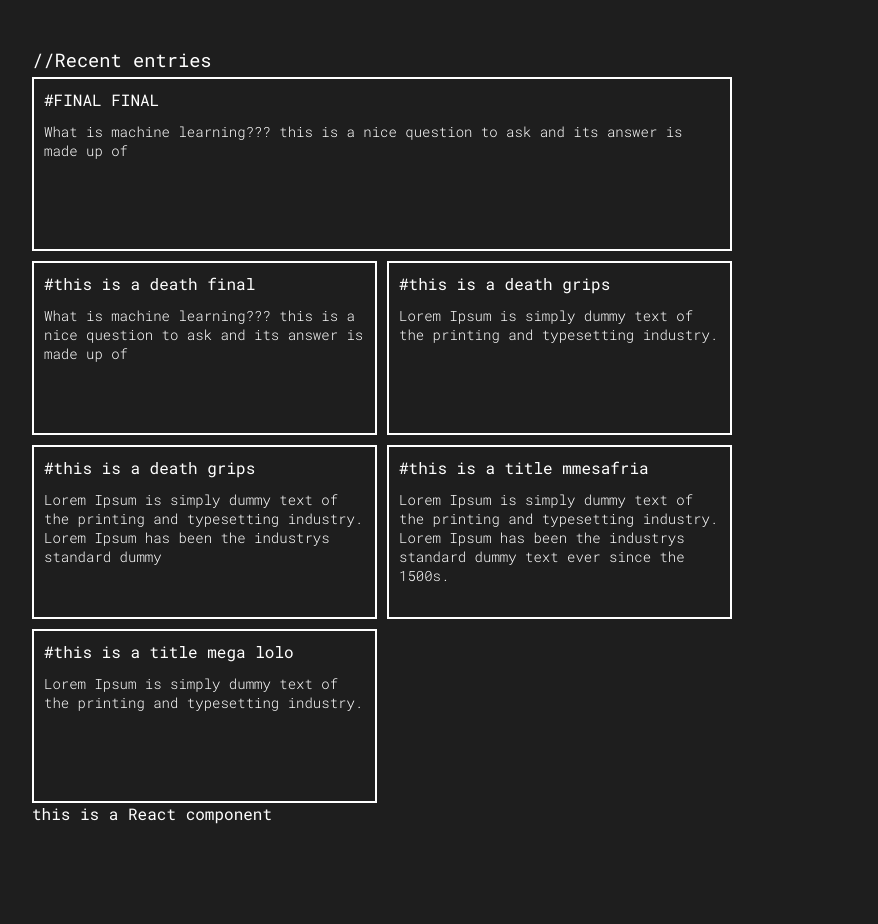
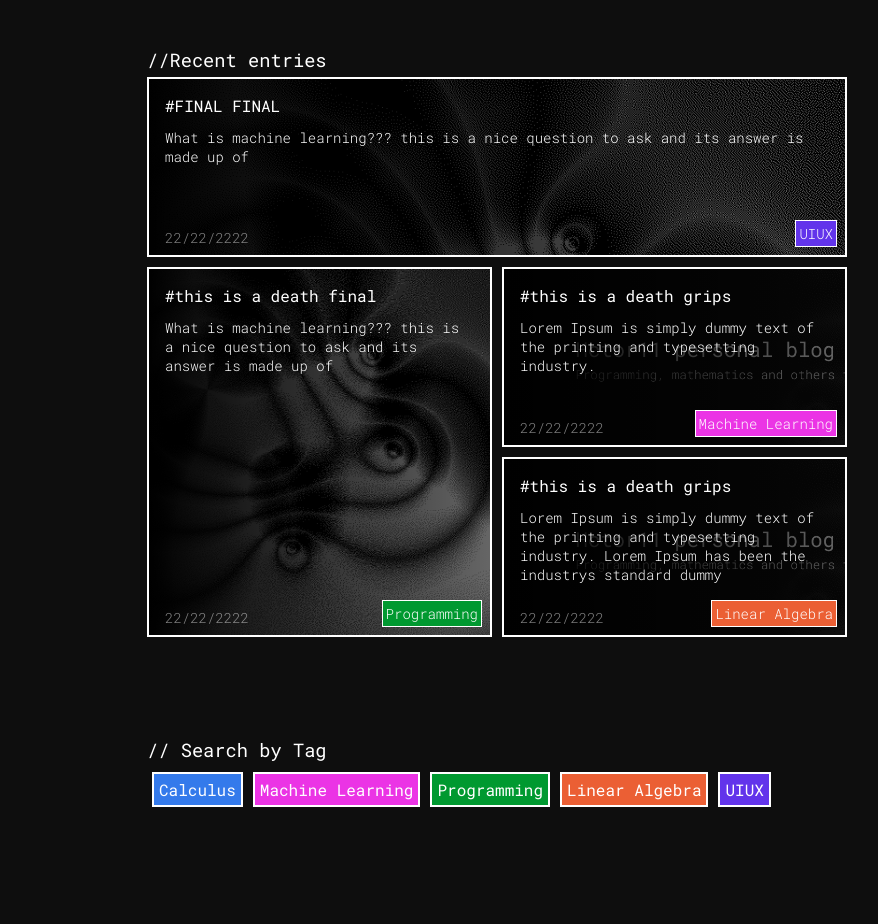
Before and after one commit to Hctor11/personal-blog, an Astro site: page / in a window 1280 px wide. Shown: the part 167-1091 px from the top of the page, without its empty margins (143-1021 px from the left). Built offline with nearby package versions, Linux system fonts and the light colour scheme; Astro itself is replaced by a stand-in of ours.

Commit message:
[add] tags buttons ready to create search

```diff
--- a/src/components/Component.tsx
+++ b/src/components/Component.tsx
@@ -1,7 +1,9 @@
 const Component = () => {
   return (
     <div>
-        this is a React component
+        <h3 style={{fontWeight: '400', marginBottom: '5px'}}>
+          // Search by Tag
+        </h3>
     </div>
   )
 }
--- /dev/null
+++ b/src/components/TagsSearch.tsx
@@ -0,0 +1,32 @@
+import React from "react";
+import { TAGS } from "./../util/TAGS";
+
+const TagsSearch = () => {
+  return (
+    <div className = 'tag-search'>
+      {TAGS.map((tag, id) => (
+        <button
+          className="tag-search-button"
+          key={id}
+          style={{
+            backgroundColor: `${
+              tag == TAGS[0]
+                ? "#347aeb"
+                : tag == TAGS[1]
+                ? "#eb34e5"
+                : tag == TAGS[2]
+                ? "#009930"
+                : tag == TAGS[3]
+                ? "#eb5f34"
+                : "#6234eb"
+            }`,
+          }}
+        >
+          {tag}
+        </button>
+      ))}
+    </div>
+  );
+};
+
+export default TagsSearch;
--- a/src/layouts/mainLayout.astro
+++ b/src/layouts/mainLayout.astro
@@ -8,6 +8,7 @@ const { frontmatter } = Astro.props;
 <head>
     <meta charset="UTF-8">
     <meta name="viewport" content="width=device-width, initial-scale=1.0">
+	<link rel="icon" type="image/svg+xml" href="/iso.svg" />
     <link rel="stylesheet" href="https://cdn.jsdelivr.net/npm/katex@0.16.8/dist/katex.min.css" integrity="sha384-GvrOXuhMATgEsSwCs4smul74iXGOixntILdUW9XmUC6+HX0sLNAK3q71HotJqlAn" crossorigin="anonymous">
 
     <!-- The loading of KaTeX is deferred to speed up page rendering -->
--- a/src/pages/index.astro
+++ b/src/pages/index.astro
@@ -1,21 +1,23 @@
 ---
 import '../styles/styles.sass'
-import { ENTRIES } from '../util/entries';
+import { ENTRIES } from '../util/ENTRIES';
+import { TAGS } from '../util/TAGS';
 import Component from "../components/Component";
+import TagsSearch from "../components/TagsSearch";
 
-const RECENT_ENTRIES = ENTRIES.slice(ENTRIES.length - 6,ENTRIES.length).reverse()
+
+const RECENT_ENTRIES = ENTRIES.slice(ENTRIES.length - 4,ENTRIES.length).reverse()
 
 const setStyle = (img) => `background-image: url(${img});`
 
 ---
-
 <html lang="en">
 	<head>
 		<meta charset="utf-8" />
-		<link rel="icon" type="image/svg+xml" href="/favicon.svg" />
+		<link rel="icon" type="image/svg+xml" href="/iso.svg" />
 		<meta name="viewport" content="width=device-width" />
 		<meta name="generator" content={Astro.generator} />
-		<title>Astro</title>
+		<title>Blog</title>
 	</head>
 	<body>
 		<header>
@@ -26,16 +28,32 @@ const setStyle = (img) => `background-image: url(${img});`
 
 			<h3 style="font-weight: 400; margin-bottom: 5px">//Recent entries<h3>
 			<div class="recent-entries-container">
-				{RECENT_ENTRIES.map(({title, description, url,img},id) => (
-					<div class=`recent-entry-${id} recent-entry`>
-						<a href={url} styles={setStyle(img)}>
+				{RECENT_ENTRIES.map(({title, description, url,img,date,tag},id) => (
+					<div class=`recent-entry-${id} recent-entry`
+						style=`
+							background-image: linear-gradient(270deg, rgba(0, 0, 0, 0.6) , rgba(0, 0, 0, 1)), url(${img});
+							background-size: cover;`
+					>
+						<a href={url}>
 							<h3>{title}</h3>
 							<p>{description}</p>
+							<span class='date-entry'>{date}</span>
+							<span
+								class='tag-entry'
+								style=`
+									background-color:
+										${tag == TAGS[0] ? '#347aeb' :
+											tag == TAGS[1] ? '#eb34e5' :
+												tag == TAGS[2] ? '#009930' :
+													tag == TAGS[3] ? '#eb5f34' : '#6234eb'}`>
+								{tag}
+							</span>
 						</a>
 					</div>
 				))}
 			</div>
 		</header>
 		<Component></Component>
+		<TagsSearch/>
 	</body>
 </html>
--- a/src/styles/styles.sass
+++ b/src/styles/styles.sass
@@ -1,4 +1,4 @@
-@import url('https://fonts.googleapis.com/css2?family=Roboto+Mono:wght@100;200;300;400;500&display=swap')
+@import url('https://fonts.googleapis.com/css2?family=Roboto+Mono:wght@100;200;300;400&display=swap')
 
 *
     margin: 0
@@ -7,9 +7,9 @@
 
 body
     font-family: 'Roboto Mono', monospaceO
-    background-color: #1e1e1e
+    background-color: #0E0E0E
     color: white
-    margin: 100px 175px
+    margin: 100px auto
     max-width: 700px
 
 .main-title
@@ -18,14 +18,15 @@ body
 .recent-entries-container
     display: grid
     grid-template-columns: repeat(2, 1fr)
+    grid-template-rows: repeat(3, 180px)
     gap: 10px
+    margin-bottom: 100px
 
 .recent-entry
     font-size: 14px
-    border: 2px solid white
     font-weight: 300
-    padding: 10px
     transition: .3s ease-in-out
+    position: relative
 
     h3
         font-size: 16px
@@ -33,17 +34,43 @@ body
         margin-bottom: 12px
 
     a
+        padding: 16px
         display: inline-block
         width: fit-content
-        height: 150px
+        height: 100%
         text-decoration: none
         color: white
+        border: 2px solid white
+
+    .date-entry
+        position: absolute
+        bottom: 10px
+        filter: opacity(0.5)
+
+    .tag-entry
+        padding: 3px
+        position: absolute
+        right: 10px
+        bottom: 10px
+        border: 1px solid white
 
 .recent-entry-0
     grid-column: 1/3
 
+.recent-entry-1
+    grid-row: 2 / 4
+
 .recent-entry:hover
-    border-radius: 10px
-    background-color: white
-    a
-        color: #1e1e1e
+    filter: invert(0.2)
+
+.tag-search-button
+    padding: 5px
+    margin: 5px
+    font: inherit
+    color: white
+    border: 2px solid white
+    cursor: pointer
+    transition: 0.3s ease-in-out
+
+.tag-search-button:hover
+    transform: translateY(3px)
--- a/src/util/TAGS.ts
+++ b/src/util/TAGS.ts
@@ -1 +1 @@
-export const tags:string[] = ["Calculus", "Machine Learning", "Programming","Linear Algebra","UIUX"]
+export const TAGS:string[] = ["Calculus", "Machine Learning", "Programming","Linear Algebra","UIUX"]
--- a/src/util/entries.ts
+++ b/src/util/entries.ts
@@ -1,4 +1,4 @@
-import { tags } from './TAGS';
+import { TAGS } from './TAGS';
 
 // ["Calculus", "Machine Learning", "Programming","Linear Algebra","UIUX"]
 
@@ -10,7 +10,8 @@ export const ENTRIES = [
       "Lorem Ipsum is simply dummy text of the printing and typesetting industry. Lorem Ipsum has been the industrys standard dummy text ever since the 1500s.",
     url: '/programming/init',
     img: '/banner_readme.png',
-    tags: [tags[0], tags[1], tags[2]]
+    date: '22/22/2222',
+    tag: TAGS[0]
   },
   {
     id: 2,
@@ -19,7 +20,8 @@ export const ENTRIES = [
       "Lorem Ipsum is simply dummy text of the printing and typesetting industry.",
     url: '/programming/init',
     img: '/banner_readme.png',
-    tags: [tags[0]]
+    date: '22/22/2222',
+    tag: TAGS[0]
   },
   {
     id: 3,
@@ -28,7 +30,8 @@ export const ENTRIES = [
       "Lorem Ipsum is simply dummy text of the printing and typesetting industry. Lorem Ipsum has been the industrys standard dummy text ever since the 1500s.",
     url: '/programming/init',
     img: '/banner_readme.png',
-    tags: [tags[0]]
+    date: '22/22/2222',
+    tag: TAGS[2]
   },
   {
     id: 4,
@@ -37,7 +40,8 @@ export const ENTRIES = [
       "Lorem Ipsum is simply dummy text of the printing and typesetting industry. Lorem Ipsum has been the industrys standard dummy",
     url: '/programming/init',
     img: '/banner_readme.png',
-    tags: [tags[1]]
+    date: '22/22/2222',
+    tag: TAGS[1]
   },
   {
     id: 5,
@@ -45,7 +49,9 @@ export const ENTRIES = [
     description:
       "Lorem Ipsum is simply dummy text of the printing and typesetting industry.",
     url: '/programming/init',
-    img: '/banner_readme.png'
+    img: '/banner_readme.png',
+    date: '22/22/2222',
+    tag: TAGS[2]
   },
   {
     id: 6,
@@ -53,7 +59,9 @@ export const ENTRIES = [
     description:
       "What is machine learning??? this is a nice question to ask and its answer is made up of",
     url: '/programming/init',
-    img: '/banner_readme.png'
+    img: '/banner_readme.png',
+    date: '22/22/2222',
+    tag: TAGS[4]
   },
   {
     id: 7,
@@ -61,7 +69,9 @@ export const ENTRIES = [
     description:
       "Lorem Ipsum is simply dummy text of the printing and typesetting industry. Lorem Ipsum has been the industrys standard dummy text ever since the 1500s.",
     url: '/programming/init',
-    img: '/banner_readme.png'
+    img: '/banner_readme.png',
+    date: '22/22/2222',
+    tag: TAGS[2]
   },
   {
     id: 8,
@@ -69,7 +79,9 @@ export const ENTRIES = [
     description:
       "Lorem Ipsum is simply dummy text of the printing and typesetting industry.",
     url: '/programming/init',
-    img: '/banner_readme.png'
+    img: '/banner_readme.png',
+    date: '22/22/2222',
+    tag: TAGS[1]
   },
   {
     id: 9,
@@ -77,7 +89,9 @@ export const ENTRIES = [
     description:
       "Lorem Ipsum is simply dummy text of the printing and typesetting industry. Lorem Ipsum has been the industrys standard dummy text ever since the 1500s.",
     url: '/programming/init',
-    img: '/banner_readme.png'
+    img: '/banner_readme.png',
+    date: '22/22/2222',
+    tag: TAGS[4]
   },
   {
     id: 10,
@@ -85,7 +99,9 @@ export const ENTRIES = [
     description:
       "Lorem Ipsum is simply dummy text of the printing and typesetting industry. Lorem Ipsum has been the industrys standard dummy",
     url: '/programming/init',
-    img: '/banner_readme.png'
+    img: '/banner_readme.png',
+    date: '22/22/2222',
+    tag: TAGS[3]
   },
   {
     id: 11,
@@ -93,7 +109,9 @@ export const ENTRIES = [
     description:
       "Lorem Ipsum is simply dummy text of the printing and typesetting industry.",
     url: '/programming/init',
-    img: '/banner_readme.png'
+    img: '/banner_readme.png',
+    date: '22/22/2222',
+    tag: TAGS[1]
   },
   {
     id: 12,
@@ -101,7 +119,9 @@ export const ENTRIES = [
     description:
       "What is machine learning??? this is a nice question to ask and its answer is made up of",
     url: '/programming/init',
-    img: '/banner_readme.png'
+    img: '/bgtest.png',
+    date: '22/22/2222',
+    tag: TAGS[2]
   }
   ,
   {
@@ -110,6 +130,8 @@ export const ENTRIES = [
     description:
       "What is machine learning??? this is a nice question to ask and its answer is made up of",
     url: '/programming/init',
-    img: '/banner_readme.png'
+    img: '/bgtest.png',
+    date: '22/22/2222',
+    tag: TAGS[4]
   }
 ];
```
Also changed, not shown: public/bgtest.png (added), public/iso.svg (added), src/util/totalEntries.ts (deleted).
